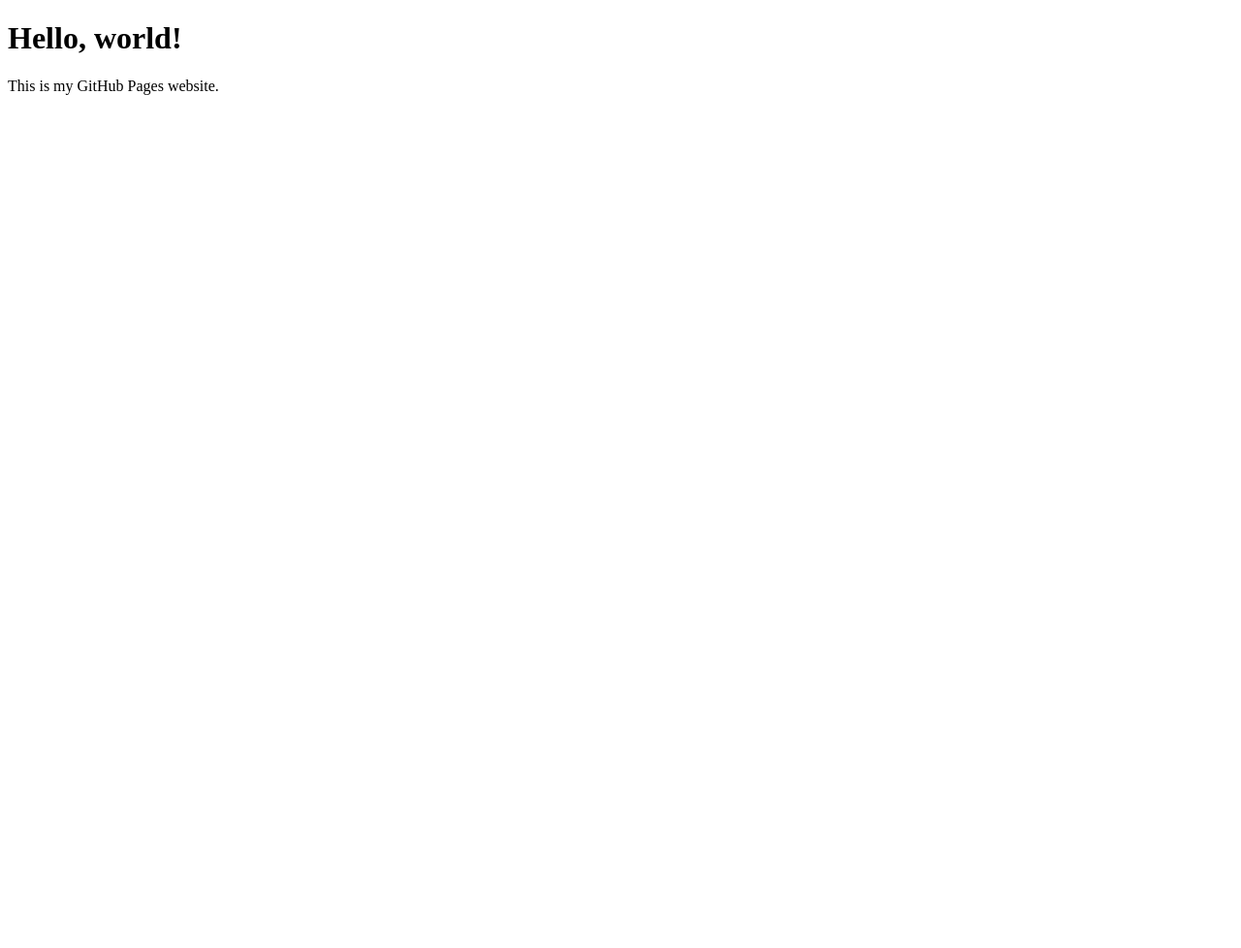
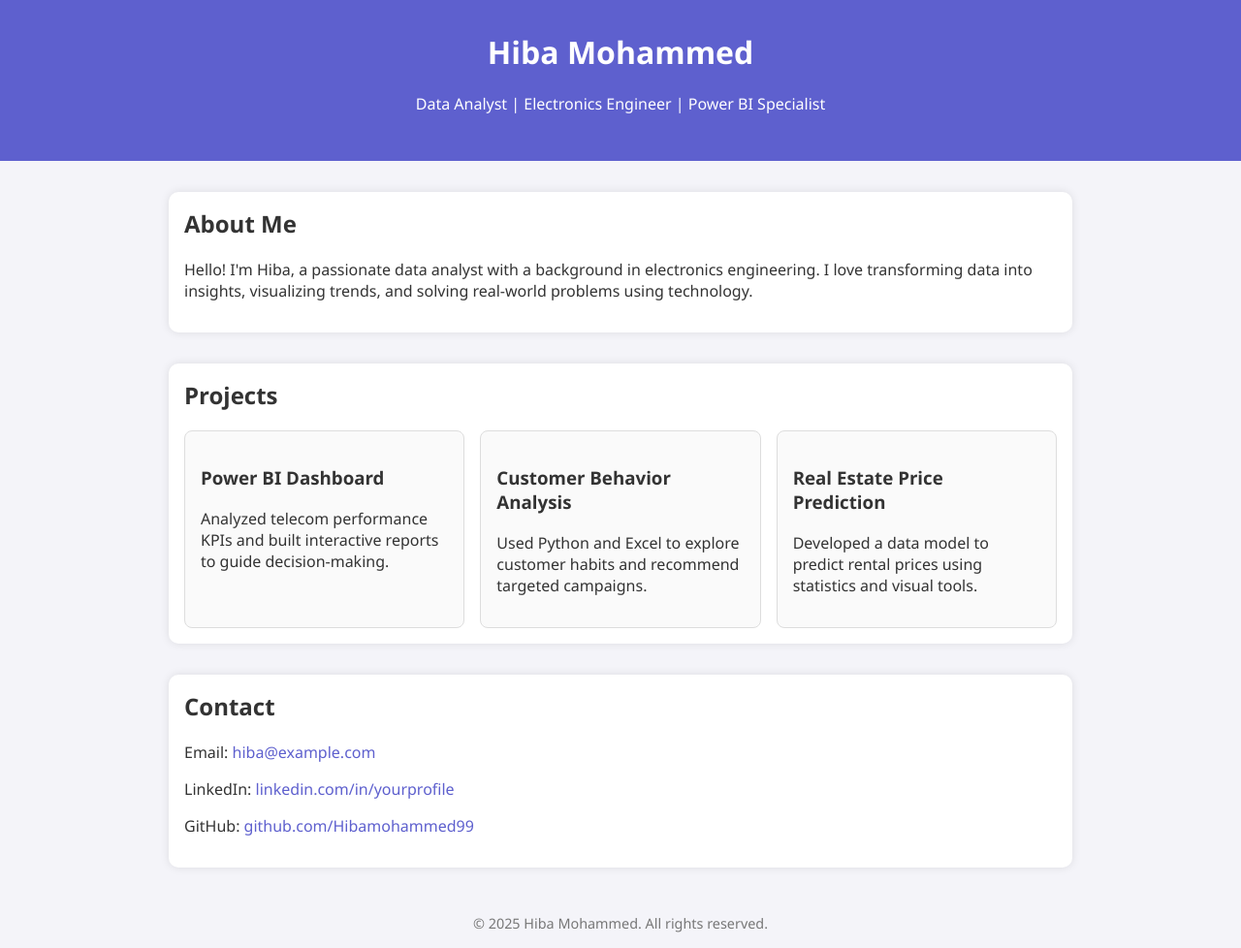
Before and after one commit to Hibamohammed99/Hibamohammed99.github.io, a plain HTML site: page index.html in a window 1280 px wide. Shown: the whole page at 97% size. Before the commit the page ends 800 px from the top, so only its background shows below. Drawn offline with Linux system fonts and the light colour scheme.

Commit message:
index.html

```diff
--- a/index.html
+++ b/index.html
@@ -1,10 +1,101 @@
 <!DOCTYPE html>
-<html>
-  <head>
-    <title>Hiba mohammed Portfolio</title>
-  </head>
-  <body>
-    <h1>Hello, world!</h1>
-    <p>This is my GitHub Pages website.</p>
-  </body>
+<html lang="en">
+<head>
+  <meta charset="UTF-8" />
+  <meta name="viewport" content="width=device-width, initial-scale=1.0"/>
+  <title>Hiba Mohammed - Portfolio</title>
+  <style>
+    body {
+      font-family: 'Segoe UI', sans-serif;
+      margin: 0;
+      padding: 0;
+      background: #f4f4f9;
+      color: #333;
+    }
+    header {
+      background: #5e60ce;
+      color: white;
+      padding: 2rem;
+      text-align: center;
+    }
+    section {
+      max-width: 900px;
+      margin: 2rem auto;
+      padding: 1rem;
+      background: white;
+      border-radius: 10px;
+      box-shadow: 0 0 10px rgba(0,0,0,0.1);
+    }
+    h1, h2 {
+      margin-top: 0;
+    }
+    .projects {
+      display: grid;
+      gap: 1rem;
+      grid-template-columns: repeat(auto-fit, minmax(250px, 1fr));
+    }
+    .project {
+      padding: 1rem;
+      border: 1px solid #ddd;
+      border-radius: 8px;
+      background: #fafafa;
+    }
+    footer {
+      text-align: center;
+      padding: 1rem;
+      margin-top: 2rem;
+      font-size: 0.9rem;
+      color: #777;
+    }
+    a {
+      color: #5e60ce;
+      text-decoration: none;
+    }
+    a:hover {
+      text-decoration: underline;
+    }
+  </style>
+</head>
+<body>
+
+  <header>
+    <h1>Hiba Mohammed</h1>
+    <p>Data Analyst | Electronics Engineer | Power BI Specialist</p>
+  </header>
+
+  <section>
+    <h2>About Me</h2>
+    <p>Hello! I'm Hiba, a passionate data analyst with a background in electronics engineering. I love transforming data into insights, visualizing trends, and solving real-world problems using technology.</p>
+  </section>
+
+  <section>
+    <h2>Projects</h2>
+    <div class="projects">
+      <div class="project">
+        <h3>Power BI Dashboard</h3>
+        <p>Analyzed telecom performance KPIs and built interactive reports to guide decision-making.</p>
+      </div>
+      <div class="project">
+        <h3>Customer Behavior Analysis</h3>
+        <p>Used Python and Excel to explore customer habits and recommend targeted campaigns.</p>
+      </div>
+      <div class="project">
+        <h3>Real Estate Price Prediction</h3>
+        <p>Developed a data model to predict rental prices using statistics and visual tools.</p>
+      </div>
+    </div>
+  </section>
+
+  <section>
+    <h2>Contact</h2>
+    <p>Email: <a href="mailto:hiba@example.com">hiba@example.com</a></p>
+    <p>LinkedIn: <a href="https://linkedin.com/in/yourprofile" target="_blank">linkedin.com/in/yourprofile</a></p>
+    <p>GitHub: <a href="https://github.com/Hibamohammed99" target="_blank">github.com/Hibamohammed99</a></p>
+  </section>
+
+  <footer>
+    © 2025 Hiba Mohammed. All rights reserved.
+  </footer>
+
+</body>
 </html>
```
